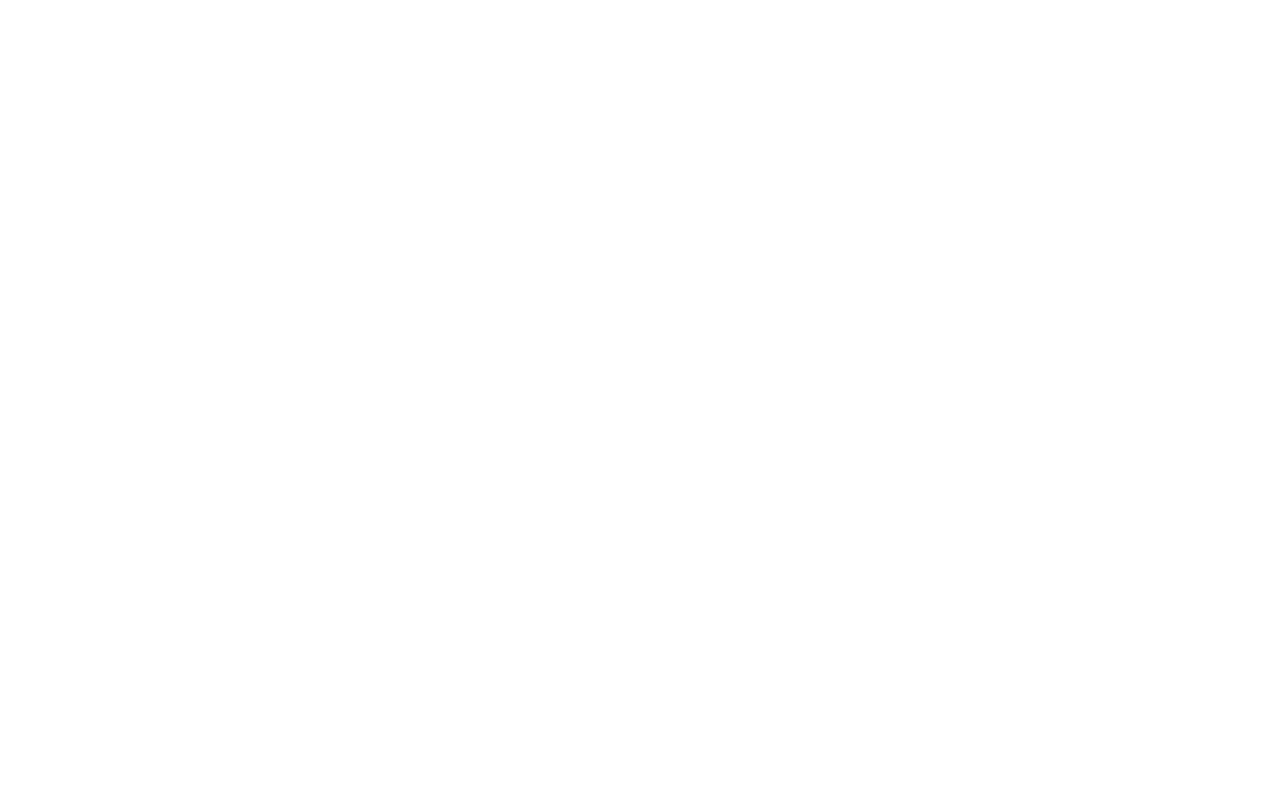
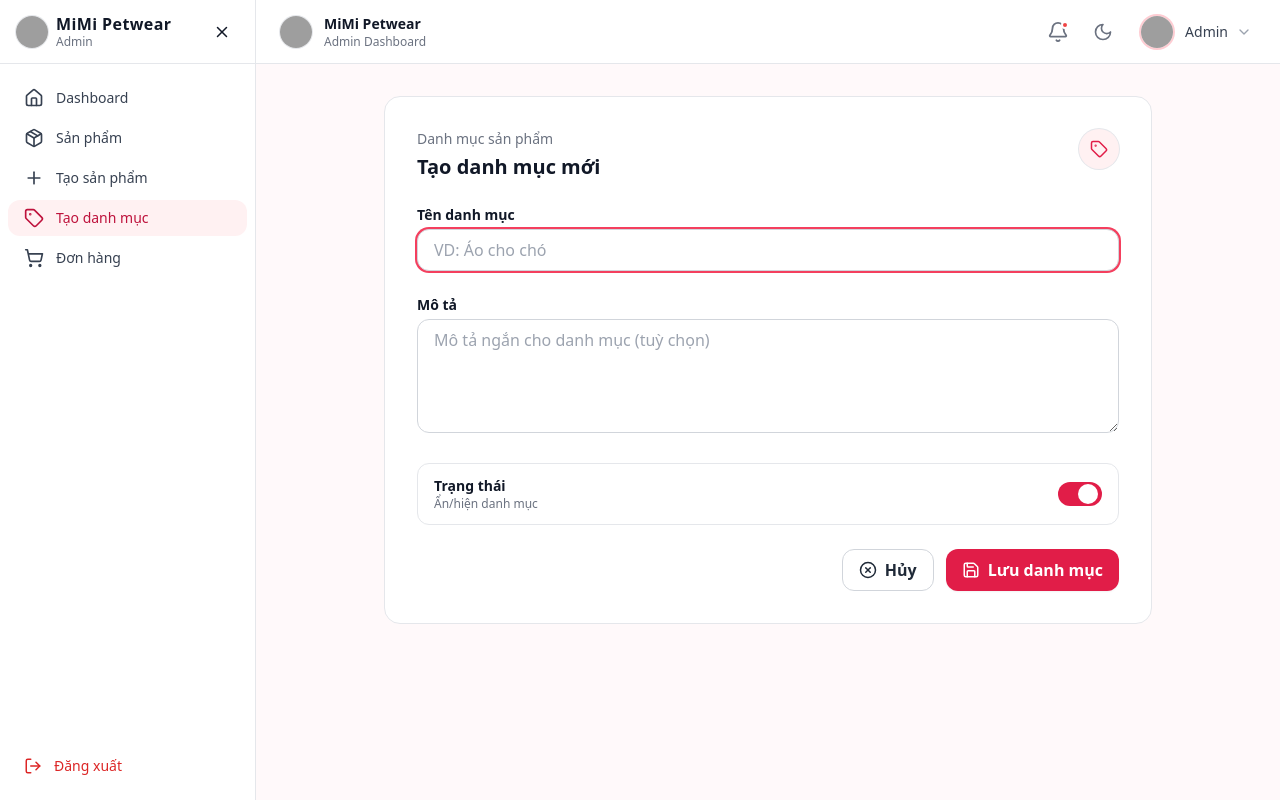
Before and after one commit to DUC-ANH-GHEL/mimi-petstore-fe, a React (Vite) app: page /admin/categories/create in a window 1280 px wide. Before the commit this address had no page. Built offline with nearby package versions, Linux system fonts and the light colour scheme; sample sign-in values are in the browser's storage; grey boxes are pictures that could not be loaded.

Commit message:
Add admin create category screen

```diff
--- a/src/App.jsx
+++ b/src/App.jsx
@@ -17,6 +17,7 @@ import AdminLoginPage from './pages/admin/Login'
 import PrivateRoute from './components/PrivateRoute';
 import CreateProduct from './pages/admin/Product/CreateProduct'
 import ProductDetailPage from './pages/admin/Product/ProductDetailPage'
+import CreateCategory from './pages/admin/Category/CreateCategory'
 import { CartProvider } from './contexts/CartContext';
 
 
@@ -51,6 +52,7 @@ function App() {
           <Route path="products" element={<Products />} />
           <Route path="products/create" element={<CreateProduct />} />
           <Route path="product/update/:id" element={<CreateProduct />} />
+          <Route path="categories/create" element={<CreateCategory />} />
           <Route path="order" element={<OrderCreate />} />
           <Route path="product/:id" element={<ProductDetailPage />} />
         </Route>
--- a/src/components/layout/Sidebar.tsx
+++ b/src/components/layout/Sidebar.tsx
@@ -1,6 +1,6 @@
 import React, { useRef } from 'react';
 import { NavLink, useNavigate } from 'react-router-dom';
-import { Home, Package, ShoppingCart, X, Menu, LogOut, Plus } from 'lucide-react';
+import { Home, Package, ShoppingCart, X, Menu, LogOut, Plus, Tag } from 'lucide-react';
 import { logo_url } from '../../config/api';
 import { logout } from '../../services/authService';
 
@@ -19,6 +19,7 @@ const Sidebar = ({ sidebarOpen, toggleSidebar }: SidebarProps) => {
     { name: 'Dashboard', icon: <Home size={20} />, url: "/admin" },
     { name: 'Sản phẩm', icon: <Package size={20} />, url: "/admin/products" },
     { name: 'Tạo sản phẩm', icon: <Plus size={20} />, url: "/admin/products/create" },
+    { name: 'Tạo danh mục', icon: <Tag size={20} />, url: "/admin/categories/create" },
     { name: 'Đơn hàng', icon: <ShoppingCart size={20} />, url: "/admin/order" },
   ];
 
--- /dev/null
+++ b/src/pages/admin/Category/CreateCategory.tsx
@@ -0,0 +1,167 @@
+import React, { FormEvent, useEffect, useRef, useState } from 'react';
+import { motion } from 'framer-motion';
+import { Save, XCircle, Tag } from 'lucide-react';
+import { useNavigate } from 'react-router-dom';
+import LoadingOverlay from '../../../components/common/LoadingOverlay';
+import { useToast } from '../../../components/Toast';
+import { createCategory } from '../../../services/categoryService';
+
+type FormError = Record<string, string>;
+
+const CreateCategory = () => {
+  const navigate = useNavigate();
+  const { showToast } = useToast();
+  const nameInputRef = useRef<HTMLInputElement>(null);
+
+  const [loading, setLoading] = useState(false);
+  const [isSubmitting, setIsSubmitting] = useState(false);
+  const [errors, setErrors] = useState<FormError>({});
+
+  const [name, setName] = useState('');
+  const [description, setDescription] = useState('');
+  const [isActive, setIsActive] = useState(true);
+
+  useEffect(() => {
+    nameInputRef.current?.focus();
+  }, []);
+
+  const validate = (): FormError => {
+    const next: FormError = {};
+    if (!name.trim()) {
+      next.name = 'Tên danh mục không được để trống';
+    } else if (name.trim().length < 2 || name.trim().length > 100) {
+      next.name = 'Tên danh mục phải từ 2-100 ký tự';
+    }
+    return next;
+  };
+
+  const onSubmit = async (e: FormEvent) => {
+    e.preventDefault();
+    const nextErrors = validate();
+    if (Object.keys(nextErrors).length > 0) {
+      setErrors(nextErrors);
+      showToast('Vui lòng kiểm tra lại thông tin danh mục', 'warning');
+      return;
+    }
+
+    setIsSubmitting(true);
+    setLoading(true);
+    try {
+      await createCategory({
+        name: name.trim(),
+        description: description.trim() ? description.trim() : null,
+        is_active: isActive,
+      });
+
+      showToast('Tạo danh mục thành công!', 'success');
+      setName('');
+      setDescription('');
+      setIsActive(true);
+      setErrors({});
+
+      // Navigate back to product create so user can immediately pick it.
+      navigate('/admin/products/create');
+    } catch (error) {
+      console.error('Error creating category:', error);
+      showToast('Không tạo được danh mục. Vui lòng thử lại.', 'error');
+    } finally {
+      setLoading(false);
+      setIsSubmitting(false);
+    }
+  };
+
+  return (
+    <>
+      <LoadingOverlay isLoading={loading} text="Đang tạo danh mục..." />
+      <motion.form
+        initial={{ opacity: 0, y: 10 }}
+        animate={{ opacity: 1, y: 0 }}
+        transition={{ duration: 0.25 }}
+        onSubmit={onSubmit}
+        className="mx-auto max-w-3xl bg-white dark:bg-gray-900 rounded-2xl border border-gray-200 dark:border-gray-800 p-6 md:p-8 space-y-6"
+      >
+        <div className="flex items-start justify-between gap-4">
+          <div className="min-w-0">
+            <div className="text-sm text-gray-500 dark:text-gray-400">Danh mục sản phẩm</div>
+            <h2 className="mt-1 text-xl font-bold text-gray-900 dark:text-gray-100">Tạo danh mục mới</h2>
+          </div>
+          <div className="h-10 w-10 rounded-full bg-rose-50 dark:bg-rose-500/10 flex items-center justify-center ring-1 ring-gray-200 dark:ring-gray-800">
+            <Tag size={18} className="text-rose-600 dark:text-rose-200" />
+          </div>
+        </div>
+
+        <div>
+          <label className="block text-sm font-semibold text-gray-900 dark:text-gray-100 mb-1">Tên danh mục</label>
+          <input
+            ref={nameInputRef}
+            value={name}
+            onChange={(e) => {
+              setName(e.target.value);
+              if (errors.name) {
+                setErrors((prev) => {
+                  const next = { ...prev };
+                  delete next.name;
+                  return next;
+                });
+              }
+            }}
+            className="w-full rounded-xl border border-gray-300 dark:border-gray-700 bg-white dark:bg-gray-900 px-4 py-2 text-gray-900 dark:text-gray-100 focus:outline-none focus:ring-2 focus:ring-rose-500"
+            placeholder="VD: Áo cho chó"
+          />
+          {errors.name && <div className="text-red-500 text-xs mt-1">{errors.name}</div>}
+        </div>
+
+        <div>
+          <label className="block text-sm font-semibold text-gray-900 dark:text-gray-100 mb-1">Mô tả</label>
+          <textarea
+            value={description}
+            onChange={(e) => setDescription(e.target.value)}
+            className="w-full rounded-xl border border-gray-300 dark:border-gray-700 bg-white dark:bg-gray-900 px-4 py-2 text-gray-900 dark:text-gray-100 focus:outline-none focus:ring-2 focus:ring-rose-500"
+            placeholder="Mô tả ngắn cho danh mục (tuỳ chọn)"
+            rows={4}
+          />
+        </div>
+
+        <div className="flex items-center justify-between rounded-xl border border-gray-200 dark:border-gray-800 px-4 py-3">
+          <div>
+            <div className="text-sm font-semibold text-gray-900 dark:text-gray-100">Trạng thái</div>
+            <div className="text-xs text-gray-500 dark:text-gray-400">Ẩn/hiện danh mục</div>
+          </div>
+          <button
+            type="button"
+            onClick={() => setIsActive((v) => !v)}
+            className={`relative inline-flex h-6 w-11 items-center rounded-full transition-colors ${
+              isActive ? 'bg-rose-600' : 'bg-gray-300 dark:bg-gray-700'
+            }`}
+            aria-label="Toggle active"
+          >
+            <span
+              className={`inline-block h-5 w-5 transform rounded-full bg-white transition-transform ${
+                isActive ? 'translate-x-5' : 'translate-x-1'
+              }`}
+            />
+          </button>
+        </div>
+
+        <div className="flex flex-col sm:flex-row justify-end gap-3">
+          <button
+            type="button"
+            onClick={() => navigate(-1)}
+            className="inline-flex items-center justify-center gap-2 rounded-xl border border-gray-300 dark:border-gray-700 bg-white dark:bg-gray-900 px-4 py-2 font-semibold text-gray-800 dark:text-gray-200 hover:bg-gray-50 dark:hover:bg-gray-800 transition"
+          >
+            <XCircle size={18} /> Hủy
+          </button>
+          <button
+            type="submit"
+            disabled={isSubmitting}
+            className="inline-flex items-center justify-center gap-2 rounded-xl bg-rose-600 hover:bg-rose-700 px-4 py-2 font-semibold text-white shadow-sm disabled:opacity-60"
+          >
+            <Save size={18} /> {isSubmitting ? 'Đang lưu...' : 'Lưu danh mục'}
+          </button>
+        </div>
+      </motion.form>
+    </>
+  );
+};
+
+export default CreateCategory;
--- /dev/null
+++ b/src/services/categoryService.ts
@@ -0,0 +1,26 @@
+import { apiClient } from './apiClient';
+
+export type CategoryCreatePayload = {
+  name: string;
+  description?: string | null;
+  is_active?: boolean;
+};
+
+export const createCategory = async (payload: CategoryCreatePayload) => {
+  const body: CategoryCreatePayload = {
+    name: String(payload.name ?? '').trim(),
+    description:
+      payload.description !== undefined && payload.description !== null
+        ? String(payload.description)
+        : null,
+    is_active: payload.is_active ?? true,
+  };
+
+  const response = await apiClient.post('/categories/', body);
+  return response.data;
+};
+
+export const getCategories = async () => {
+  const response = await apiClient.get('/categories/');
+  return response.data;
+};
--- a/src/services/productService.ts
+++ b/src/services/productService.ts
@@ -293,7 +293,7 @@ export const productService = {
    */
   getCategories: async () => {
     try {
-      const response = await apiClient.get(`/categories/categories/`);
+      const response = await apiClient.get(`/categories/`);
       return response.data;
     } catch (error) {
       console.error('Error fetching categories:', error);
```
